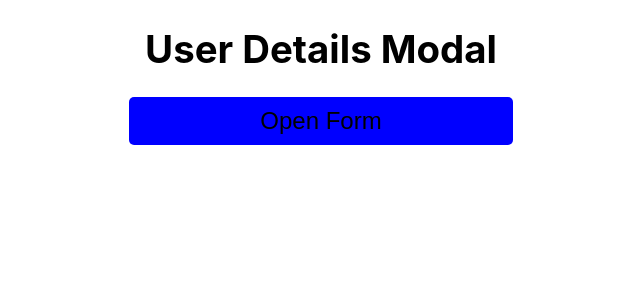
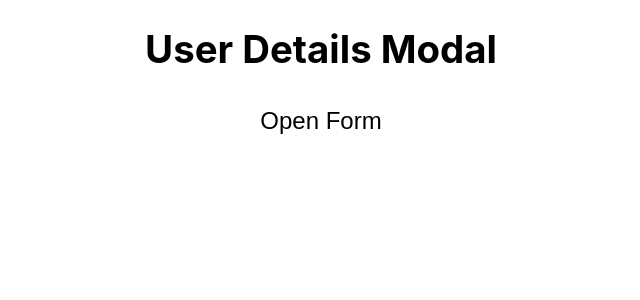
Before and after one commit to jayarajito/xmodal, a React (Create React App) app: page / in a window 1280 px wide. Shown: the top 300 px of the page, without its empty margins (319-959 px from the left). Built offline with nearby package versions, Linux system fonts and the light colour scheme.

Commit message:
11th commit

```diff
--- a/src/App.js
+++ b/src/App.js
@@ -29,7 +29,9 @@ function App() {
     <div className="App">
       <h1>User Details Modal</h1>
 
-      <button onClick={clickButton}>Open Form</button>
+      <button className="modal" onClick={clickButton}>
+        Open Form
+      </button>
 
       {isOpen && (
         <div className="modal" onClick={closeModal}>
```
